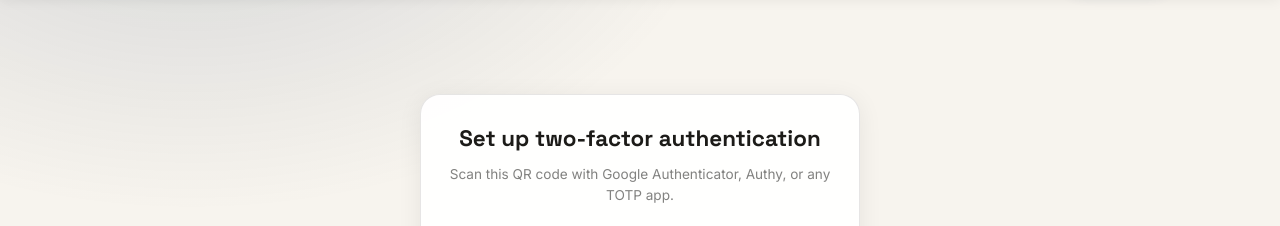
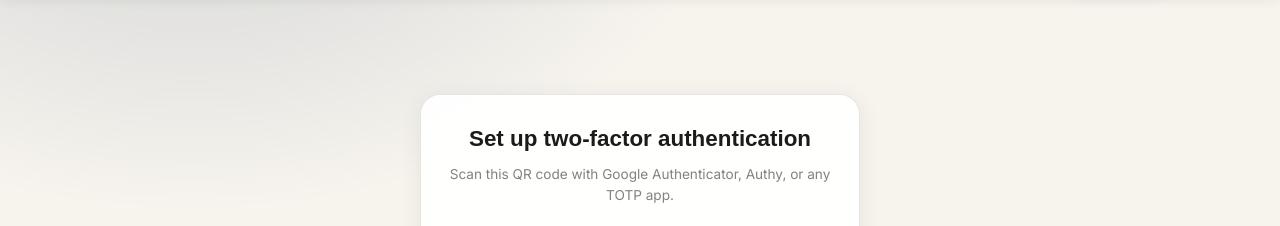
Before and after one commit to mostafamohamed521/qr_generator, a Django app: template templates/accounts/twofa_setup.html in a window 1280 px wide. Shown: the part 69-295 px from the top of the page. Run offline with Django 4.2, Linux system fonts and the light colour scheme; the template is opened without the code that fills it, so the values that code supplies are empty.

Commit message:
templates/accounts/twofa_setup.html: Update two-factor setup page

```diff
--- a/templates/accounts/twofa_setup.html
+++ b/templates/accounts/twofa_setup.html
@@ -4,7 +4,7 @@
 {% block content %}
 <div style="max-width:440px;margin:50px auto">
   <div class="feature-card" style="text-align:center">
-    <h1 style="font-family:'Space Grotesk',sans-serif;font-weight:800;font-size:1.4rem;margin-bottom:6px">{% trans "Set up two-factor authentication" %}</h1>
+    <h1 style="font-family:'Fraunces',sans-serif;font-weight:700;font-size:1.4rem;margin-bottom:6px">{% trans "Set up two-factor authentication" %}</h1>
     <p style="color:var(--text-muted);font-size:.85rem;margin-bottom:20px">{% trans "Scan this QR code with Google Authenticator, Authy, or any TOTP app." %}</p>
 
     <img src="{{ qr_image }}" alt="2FA QR code" style="width:200px;height:200px;border-radius:12px;border:1px solid var(--border);margin-bottom:16px">
```
